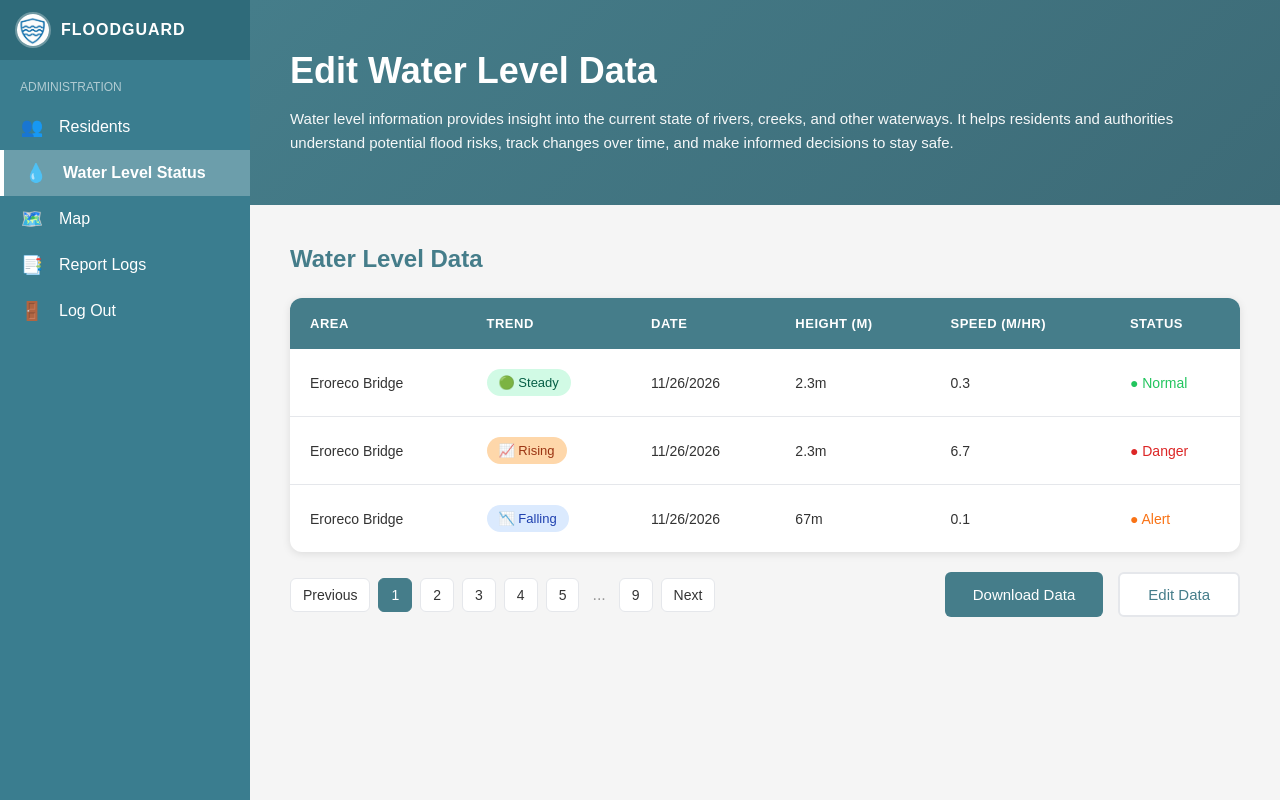
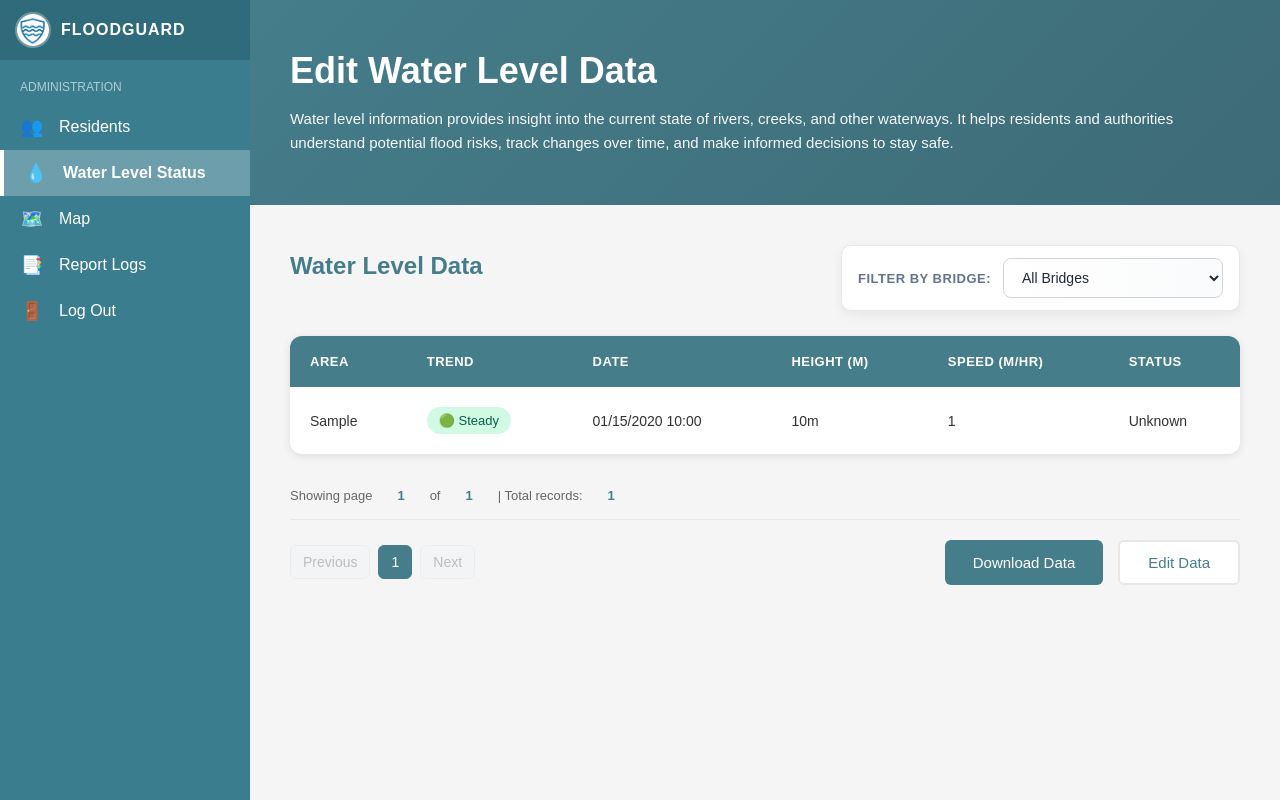
Before and after one commit to Germenio5/FloodGuard, a PHP site: page /views/admin-edit-water-level-data.php in a window 1280 px wide. Run offline with PHP 8.4, Linux system fonts and the light colour scheme; the visitor is signed in with stand-in values (Sample User, id 1); tables that the repository leaves empty hold one stand-in row (values such as "Sample post").

Commit message:
Update Admin Water Level Data

```diff
--- a/views/admin-edit-water-level-data.php
+++ b/views/admin-edit-water-level-data.php
@@ -1,9 +1,14 @@
+<?php
+include '../controllers/water-level-data-controller.php';
+?>
+
 <!DOCTYPE html>
 <html lang="en">
 <head>
     <meta charset="UTF-8" />
     <meta name="viewport" content="width=device-width, initial-scale=1.0" />
-    <title>Water Level Data History</title>
+    <title>Edit Water Level Data</title>
+    <link rel="stylesheet" href="../assets/css/userwaterleveldata.css">
     <link rel="stylesheet" href="../assets/css/admineditwaterlevel.css">
 </head>
 <body>
@@ -14,12 +19,33 @@
     <!-- Page Header -->
     <div class="page-header">
         <h1>Edit Water Level Data</h1>
-            <p>Water level information provides insight into the current state of rivers, creeks, and other waterways. It helps residents and authorities understand potential flood risks, track changes over time, and make informed decisions to stay safe.</p>
+
+        <p>
+        Water level information provides insight into the current state of rivers,
+        creeks, and other waterways. It helps residents and authorities understand
+        potential flood risks, track changes over time, and make informed decisions
+        to stay safe.
+        </p>
     </div>
 
     <!-- Recent Data Section -->
     <div class="data-section">
+        <div class="section-header">
             <h2>Water Level Data</h2>
+
+            <!-- Bridge Filter -->
+            <div class="filter-box">
+                <label for="bridgeFilter">Filter by Bridge:</label>
+                <select id="bridgeFilter" name="bridge" onchange="filterByBridge(this.value)">
+                    <option value="">All Bridges</option>
+                    <?php foreach ($allAreas as $area): ?>
+                        <option value="<?= htmlspecialchars($area) ?>" <?= ($selectedBridge === $area) ? 'selected' : '' ?> >
+                            <?= htmlspecialchars($area) ?>
+                        </option>
+                    <?php endforeach; ?>
+                </select>
+            </div>
+        </div>
 
         <!-- Data Table -->
         <div class="table-container">
@@ -34,57 +60,71 @@
                         <th>STATUS</th>
                     </tr>
                 </thead>
+
                 <tbody>
+
+                <?php foreach ($waterLevels as $data): ?>
                     <tr>
-                            <td>Eroreco Bridge</td>
-                            <td><span class="badge badge-steady">🟢 Steady</span></td>
-                            <td>11/26/2026</td>
-                            <td>2.3m</td>
-                            <td>0.3</td>
-                            <td><span class="status status-normal">● Normal</span></td>
+                        <td><?= $data["area"] ?></td>
+
+                        <td>
+                            <?= getTrendBadge($data["trend"]) ?>
+                        </td>
+
+                        <td><?= $data["date"] ?></td>
+
+                        <td><?= $data["height"] ?>m</td>
+
+                        <td><?= $data["speed"] ?></td>
+
+                        <td>
+                            <?= getStatusBadge($data["status"]) ?>
+                        </td>
                     </tr>
-                        <tr>
-                            <td>Eroreco Bridge</td>
-                            <td><span class="badge badge-rising">📈 Rising</span></td>
-                            <td>11/26/2026</td>
-                            <td>2.3m</td>
-                            <td>6.7</td>
-                            <td><span class="status status-danger">● Danger</span></td>
-                        </tr>
-                        <tr>
-                            <td>Eroreco Bridge</td>
-                            <td><span class="badge badge-falling">📉 Falling</span></td>
-                            <td>11/26/2026</td>
-                            <td>67m</td>
-                            <td>0.1</td>
-                            <td><span class="status status-alert">● Alert</span></td>
-                        </tr>
+                <?php endforeach; ?>
+
                 </tbody>
             </table>
         </div>
 
-            <!-- Pagination and Download -->
+        <!-- Pagination Info -->
+        <div class="pagination-info">
+            <p>Showing page <strong><?php echo $currentPage; ?></strong> of <strong><?php echo $totalPages; ?></strong> | Total records: <strong><?php echo $totalRecords; ?></strong></p>
+        </div>
+
+        <!-- Pagination and Actions -->
         <div class="table-footer">
             <div class="pagination">
-                    <button class="page-btn">Previous</button>
-                    <button class="page-btn active">1</button>
-                    <button class="page-btn">2</button>
-                    <button class="page-btn">3</button>
-                    <button class="page-btn">4</button>
-                    <button class="page-btn">5</button>
-                    <span>...</span>
-                    <button class="page-btn">9</button>
-                    <button class="page-btn">Next</button>
+                <?php foreach ($paginationButtons as $btn): ?>
+                    <?php if ($btn['disabled']): ?>
+                        <button class="page-btn disabled" disabled><?php echo $btn['label']; ?></button>
+                    <?php elseif ($btn['active']): ?>
+                        <button class="page-btn active"><?php echo $btn['label']; ?></button>
+                    <?php else: ?>
+                        <a href="?page=<?php echo $btn['page']; ?><?php echo $selectedBridge ? '&bridge=' . urlencode($selectedBridge) : ''; ?>" class="page-btn"><?php echo $btn['label']; ?></a>
+                    <?php endif; ?>
+                <?php endforeach; ?>
             </div>
+
             <div class="button-row">
                 <button class="download-btn">Download Data</button>
-                <button class="edit-btn">Edit Data</button>
+                <a href="admin-edit-water-level-data.php" class="edit-btn">Edit Data</a>
             </div>
         </div>
 
     </div>
-
 </div>
 </main>
+
+<script>
+function filterByBridge(bridgeValue) {
+    if (bridgeValue) {
+        window.location.href = '?bridge=' + encodeURIComponent(bridgeValue);
+    } else {
+        window.location.href = '?';
+    }
+}
+</script>
+
 </body>
 </html>
```
Also changed, not shown: config/floodguard_db.sql (deleted, +0 -146 lines). Lines whose indentation alone changed are shown as unchanged.
